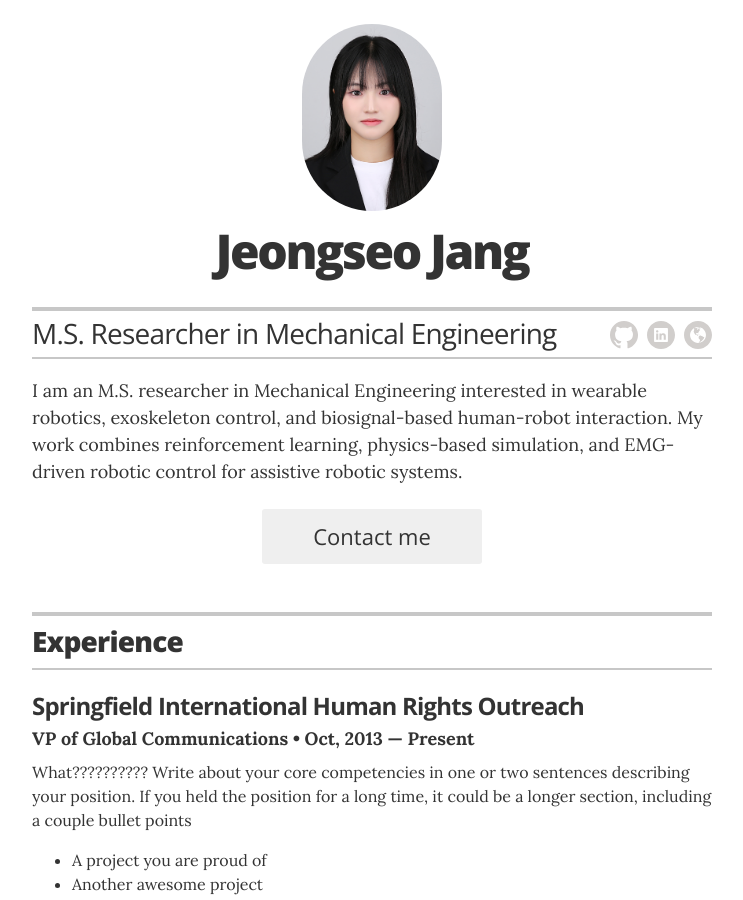
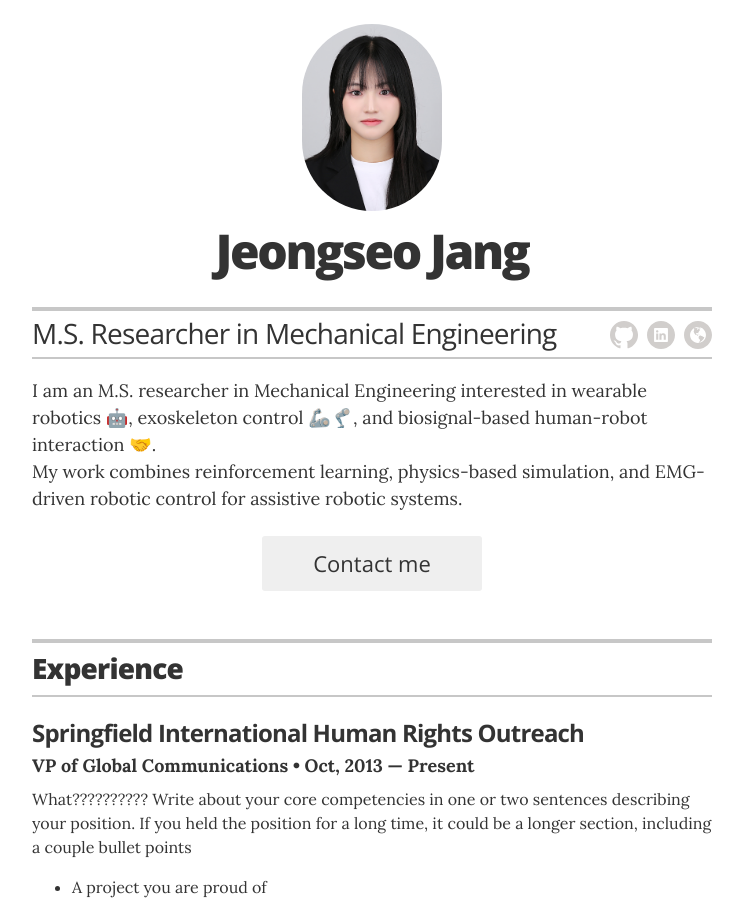
Before and after one commit to JEONGSE0/JEONGSE0.github.io, a Jekyll site: the page built from index.html, in a window 1280 px wide and 900 px high. Shown: the whole window, without its empty margins (268-1011 px from the left). Built offline with Jekyll 4.4.1, drawn with Linux system fonts in a browser that asks for light colours.

```diff
--- a/_config.yml
+++ b/_config.yml
@@ -23,7 +23,7 @@ resume_contact_address:         "25-20 Sanho-daero 25-gil, Gumi-si, Gyeongsangbu
 resume_header_contact_info:     "25-20 Sanho-daero 25-gil, Gumi-si, Gyeongsangbuk-do • +82)10-9182-6774 • tj6774@gmail.com"
 display_header_contact_info:    "false"
 
-resume_header_intro: "<p>I am an M.S. researcher in Mechanical Engineering interested in wearable robotics, exoskeleton control, and biosignal-based human-robot interaction. My work combines reinforcement learning, physics-based simulation, and EMG-driven robotic control for assistive robotic systems.</p>"
+resume_header_intro: "<p>I am an M.S. researcher in Mechanical Engineering interested in wearable robotics 🤖, exoskeleton control 🦾🦿, and biosignal-based human-robot interaction 🤝.   <br> My work combines reinforcement learning, physics-based simulation, and EMG-driven robotic control for assistive robotic systems.</p>"
 
 # use "yes" to display the email contact button,
 # "no" to display an "I'm not looking for work" message,
```
